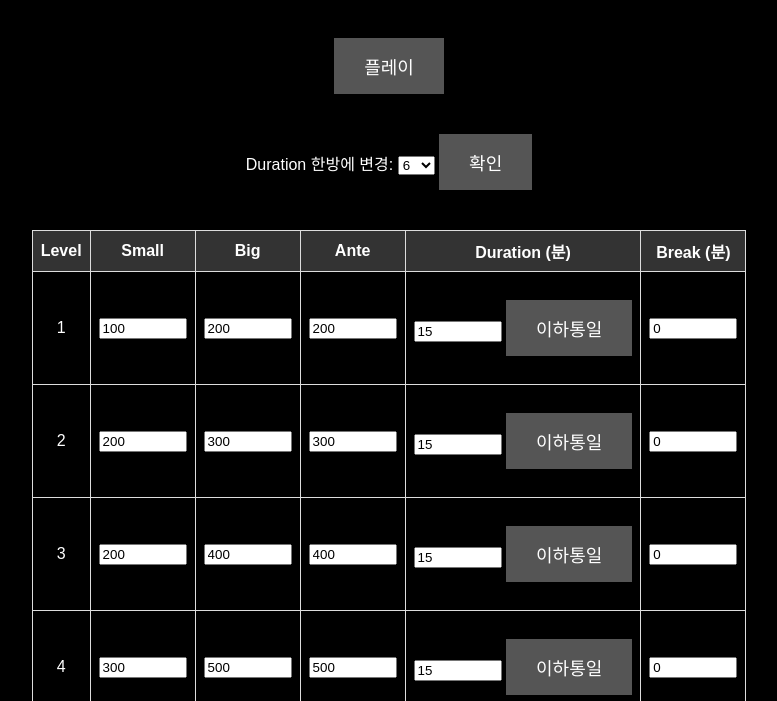
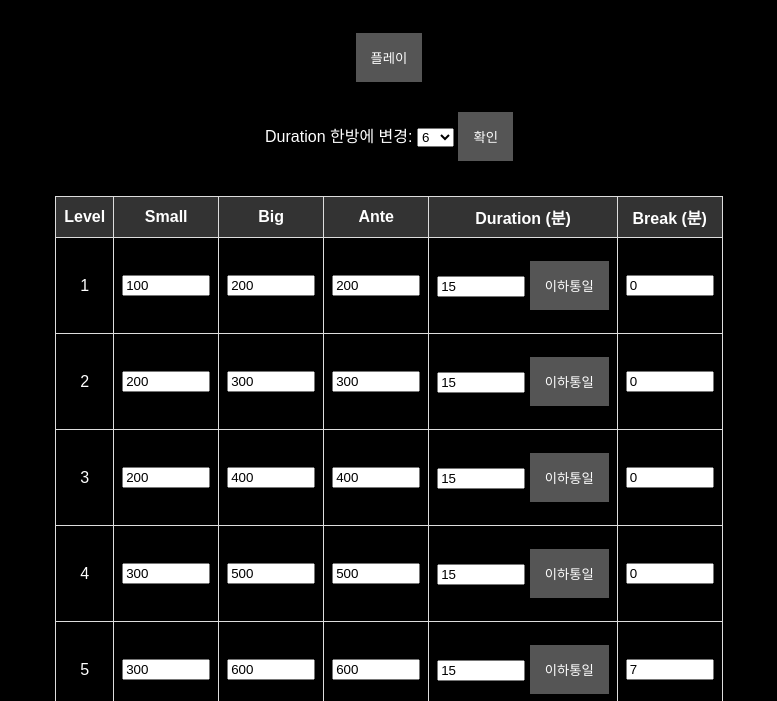
Before and after one commit to handream7/holdem-timer, a plain HTML site: page index.html in a window 1280 px wide. Shown: the part 99-800 px from the top of the page, without its empty margins (251-1028 px from the left). Drawn offline with Linux system fonts and the light colour scheme.

Commit message:
Add files via upload

```diff
--- a/index.html
+++ b/index.html
@@ -3,7 +3,7 @@
 <head>
     <meta charset="UTF-8">
     <meta name="viewport" content="width=device-width, initial-scale=1.0">
-    <title>홀덤 블라인드 설정</title>
+    <title>홀덤 블라인드 타이머 설정</title>
     <style>
         body {
             font-family: Arial, sans-serif;
@@ -28,9 +28,9 @@
             color: black; /* 입력 필드 글씨색 */
         }
         button {
-            margin: 20px 0;
-            padding: 15px 30px; /* 버튼 크기 조정 */
-            font-size: 18px; /* 버튼 글씨 크기 조정 */
+            margin: 15px 0;
+            padding: 15px 15px; /* 버튼 크기 조정 */
+            font-size: 14오후 11:28 2025-01-07 화px; /* 버튼 글씨 크기 조정 */
             background-color: #555; /* 버튼 배경색 */
             color: white; /* 버튼 글씨색 */
             border: none; /* 테두리 없애기 */
```
